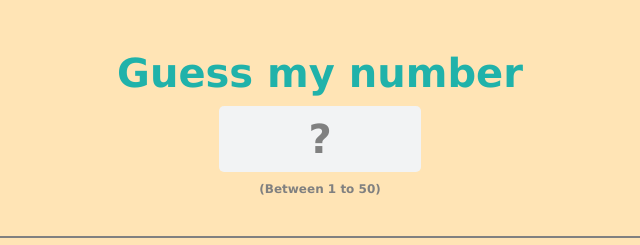
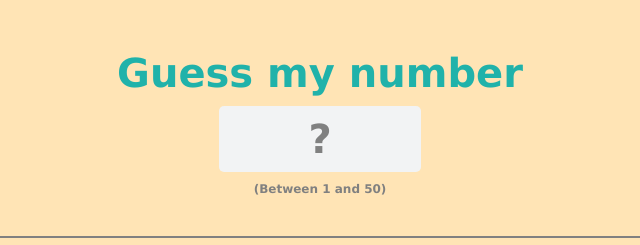
Before and after one commit to itskrns/Learning-Web-Dev, a plain HTML site: page GuessTheNumber.html in a window 1280 px wide. Shown: the top 245 px of the page, 320-960 px from the left. Drawn offline with Linux system fonts and the light colour scheme.

Commit message:
Update GuessTheNumber.html

```diff
--- a/GuessTheNumber.html
+++ b/GuessTheNumber.html
@@ -145,7 +145,7 @@
             <h1>Guess my number
 
                 <p class="number">?</p>
-                <p class="subtitle">(Between 1 to 50)</p>
+                <p class="subtitle">(Between 1 and 50)</p>
 
             </h1>
 
```
